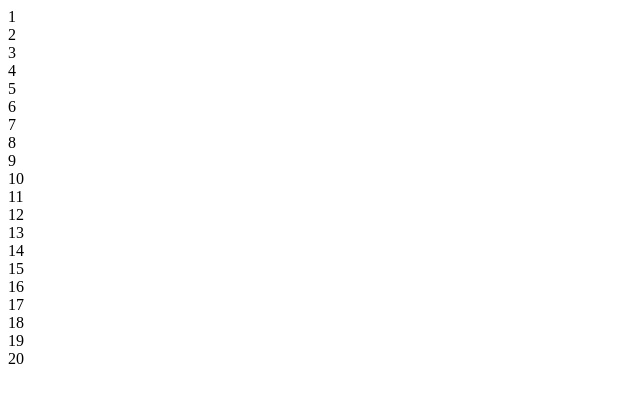
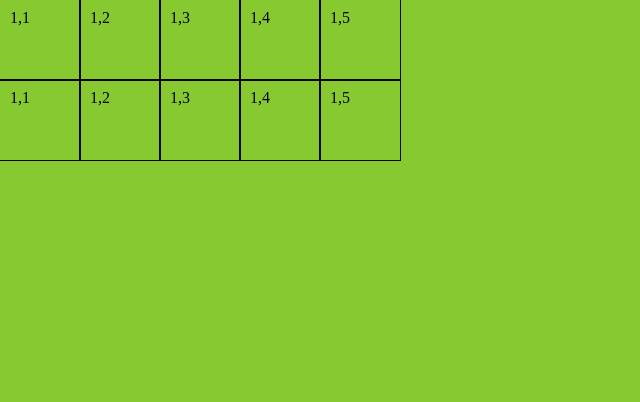
Before and after one commit to christoph-ding/memory-game, a website: page client/index.html in a window 1280 px wide. Shown: the whole page, without its empty margins (0-640 px from the left). Drawn offline with Linux system fonts and the light colour scheme.

Commit message:
Trying different ways to make a grid and append tile dom elements to the board.

```diff
--- a/client/css/style.css
+++ b/client/css/style.css
@@ -0,0 +1,78 @@
+/* Reset */
+
+/* http://meyerweb.com/eric/tools/css/reset/
+   v2.0 | 20110126
+   License: none (public domain)
+*/
+
+html, body, div, span, applet, object, iframe,
+h1, h2, h3, h4, h5, h6, p, blockquote, pre,
+a, abbr, acronym, address, big, cite, code,
+del, dfn, em, img, ins, kbd, q, s, samp,
+small, strike, strong, sub, sup, tt, var,
+b, u, i, center,
+dl, dt, dd, ol, ul, li,
+fieldset, form, label, legend,
+table, caption, tbody, tfoot, thead, tr, th, td,
+article, aside, canvas, details, embed,
+figure, figcaption, footer, header, hgroup,
+menu, nav, output, ruby, section, summary,
+time, mark, audio, video {
+  margin: 0;
+  padding: 0;
+  border: 0;
+  font-size: 100%;
+  font: inherit;
+  vertical-align: baseline;
+}
+/* HTML5 display-role reset for older browsers */
+article, aside, details, figcaption, figure,
+footer, header, hgroup, menu, nav, section {
+  display: block;
+}
+body {
+  line-height: 1;
+}
+ol, ul {
+  list-style: none;
+}
+blockquote, q {
+  quotes: none;
+}
+blockquote:before, blockquote:after,
+q:before, q:after {
+  content: '';
+  content: none;
+}
+table {
+  border-collapse: collapse;
+  border-spacing: 0;
+}
+
+/* My style */
+
+body {
+  background: #87C931;
+}
+
+[class*='col-'] {
+  float: left;
+  padding: 10px;
+  width: 60px;
+  height: 60px;
+  outline: 1px solid;
+}
+
+.grid {
+  width: 400px;
+}
+
+.grid:after {
+  content: "";
+  display: table;
+  clear: both;
+}
+
+#board {
+
+}
--- a/client/index.html
+++ b/client/index.html
@@ -8,7 +8,7 @@
   <style>
       .navbar { border-radius:0; }
   </style>
-  <!-- <link rel="stylesheet" type="text/css" href="/main-app/main-style.css"> -->
+  <link rel="stylesheet" type="text/css" href="/css/style.css">
 
   <!-- js -->
   <script src='/js/game.js'> </script>
@@ -16,11 +16,49 @@
 </head>
 <body>
 
-  <div id="game-wrapper">
+  <div class="grid">
+    <div class="col-1-5">
+      1,1
+    </div>
+    <div class="col-1-5">
+      1,2
+    </div>
+    <div class="col-1-5">
+      1,3
+    </div>
+    <div class="col-1-5">
+      1,4
+    </div>
+    <div class="col-1-5">
+      1,5
+    </div>
+
+    <div class="col-1-5">
+      1,1
+    </div>
+    <div class="col-1-5">
+      1,2
+    </div>
+    <div class="col-1-5">
+      1,3
+    </div>
+    <div class="col-1-5">
+      1,4
+    </div>
+    <div class="col-1-5">
+      1,5
+    </div>
+
+  </div>
+
+
+
+
+  <div id="board">
   </div>
 
   <script type="text/javascript">
-    setUpGame();
+    startGame();
   </script>
 </body>
 </html>
--- a/client/js/game.js
+++ b/client/js/game.js
@@ -3,29 +3,33 @@ var tiles = [];
 var images = [];
 
 // tile constructor
-var Tile = function(x, y) {
+var Tile = function(column, row) {
   this.edge = 100;
-  this.horizon = x;
-  this.vertical = y;
-  // give the tile an image from images
+  this.column = column;
+  this.row = row;
 };
 
 // render
-var setUpGame = function() {
-  var columns = 5;
-  var rows = 4;
+var startGame = function() {
 
   var tilesHTML = '';
   var tilesDOM = document.createElement("div");
   var wrapper = document.getElementById("game-wrapper");
 
-  for (var i = 1; i <= columns * rows; i++) {
-    tilesHTML +=
-      '<div class ="' + i + '">\
-      <h>' + i + '</h1>\
-      </div>';
+  for (var colIndex = 1; colIndex <= 5; colIndex++) {
+    for (var rowIndex = 1; rowIndex <= 4; rowIndex++) {
+      var currentTile = new Tile(colIndex, rowIndex);
+      console.log(currentTile);
+
+      var
+
+      // tilesHTML +=
+      //   '<div class ="' + i + '">\
+      //   <h>' + i + '</h1>\
+      //   </div>';
+    }
   }
 
-  wrapper.innerHTML = tilesHTML;
-  console.log(wrapper);
+  // wrapper.innerHTML = tilesHTML;
+  // console.log(wrapper);
 }
```
